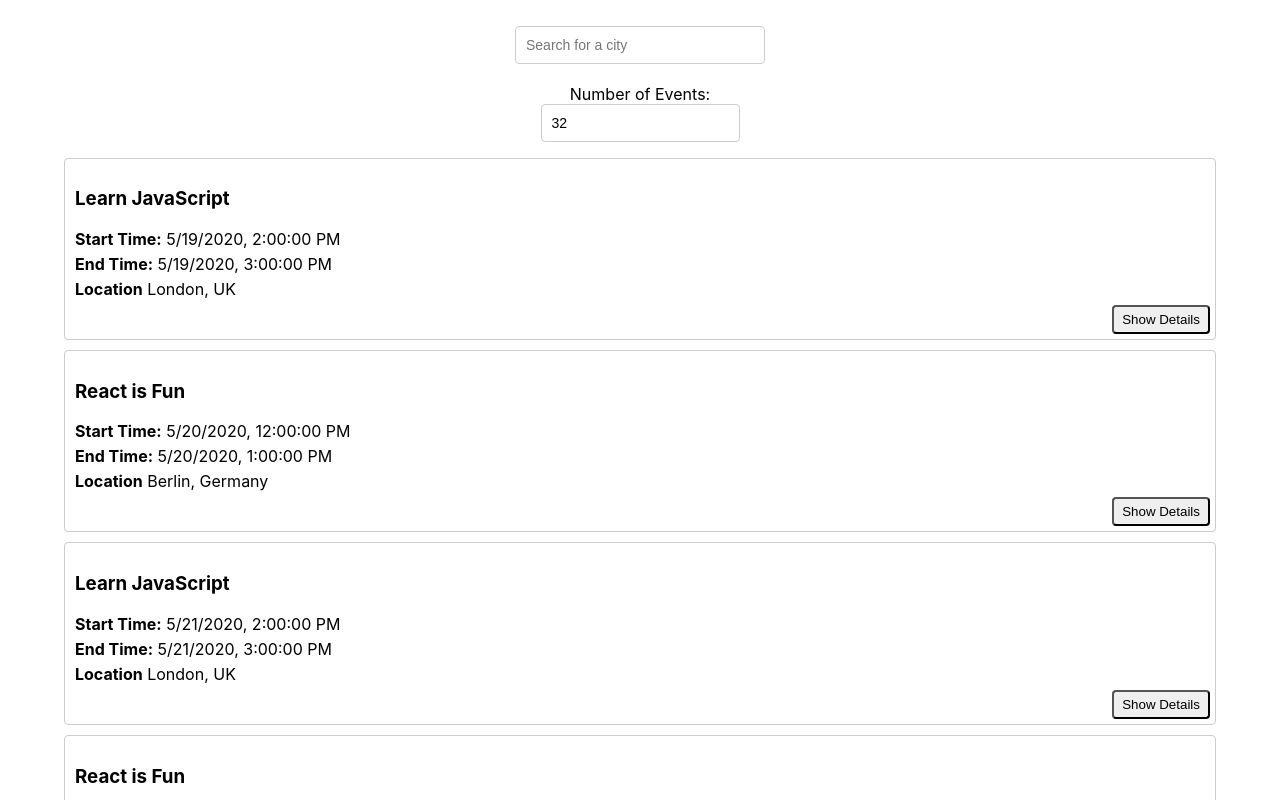
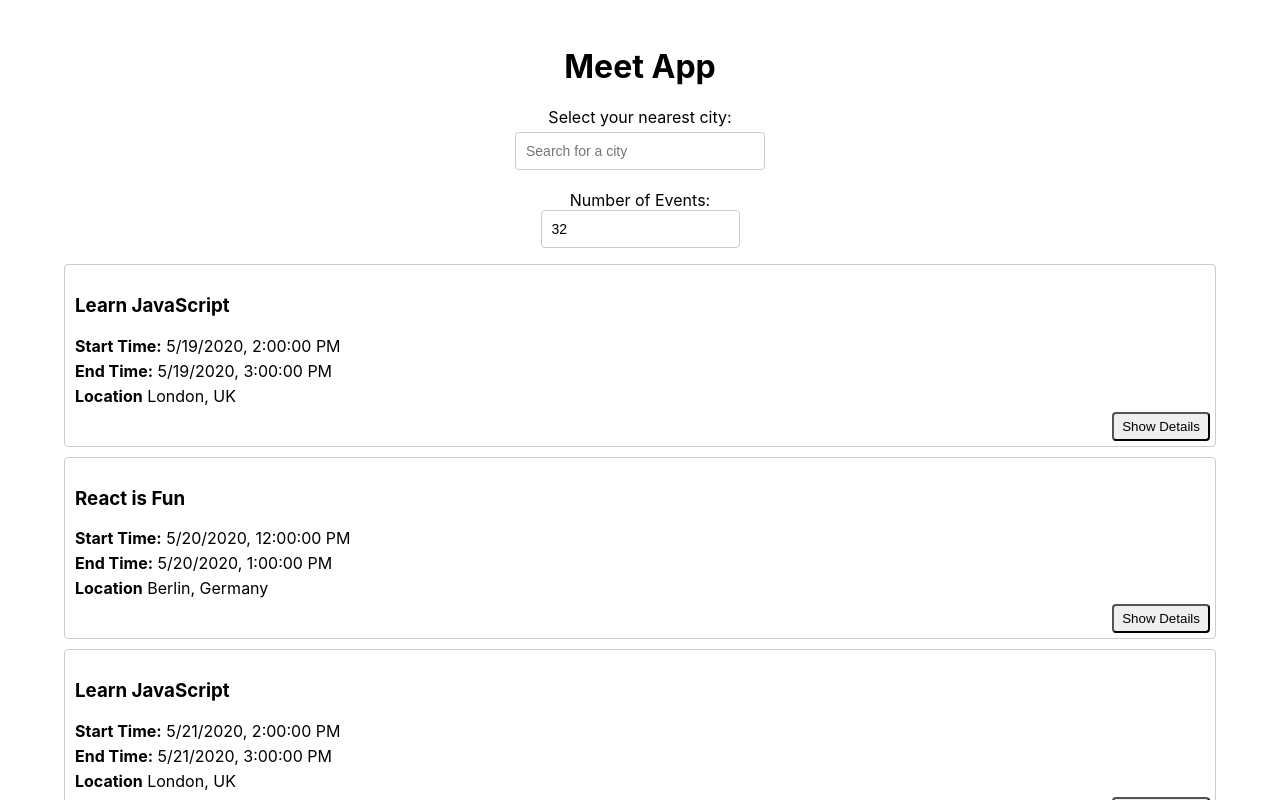
Before and after one commit to mtaut/meet, a React (Create React App) app: page / in a window 1280 px wide. Shown: the top 800 px of the page. Built offline with nearby package versions, Linux system fonts and the light colour scheme; what atatus-spa would draw is missing.

Commit message:
Update App.js

```diff
--- a/src/App.js
+++ b/src/App.js
@@ -30,6 +30,8 @@ const App = () => {
 
   return (
     <div className="App">
+      <h1>Meet App</h1>
+      <p>Select your nearest city:</p>
       <div className="alerts-container">
         {infoAlert.length ? <InfoAlert text={infoAlert} /> : null}
         {errorAlert.length ? <ErrorAlert text={errorAlert} /> : null}
```
